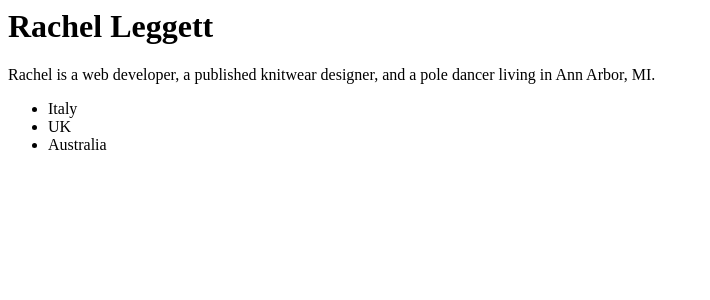
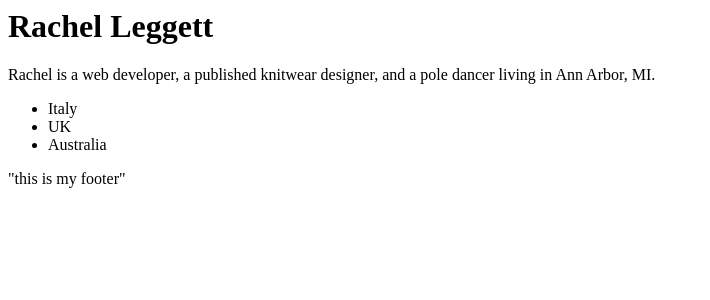
Before and after one commit to rmleg/react-tutorial, a React (Create React App) app: page / in a window 1280 px wide. Shown: the top 300 px of the page, without its empty margins (0-710 px from the left). Built offline with nearby package versions, Linux system fonts and the light colour scheme.

Commit message:
rendering multiple nested components

```diff
--- /dev/null
+++ b/src/components/App.js
@@ -0,0 +1,13 @@
+import React from "react"
+import MyInfo from "./MyInfo"
+import Footer from "./Footer"
+export default App
+
+function App () {
+    return (
+        <div>
+            <MyInfo />
+            <Footer />
+        </div>
+    )
+}
--- /dev/null
+++ b/src/components/Footer.js
@@ -0,0 +1,10 @@
+import React from "react"
+export default Footer
+
+function Footer() {
+    return (
+        <footer>
+            <p>"this is my footer"</p>
+        </footer>
+    )
+}
--- a/src/index.js
+++ b/src/index.js
@@ -1,8 +1,8 @@
 import React from "react"
 import ReactDOM from "react-dom"
-import MyInfo from "./components/MyInfo"
+import App from "./components/App"
 
 ReactDOM.render(
-    <MyInfo />,
+    <App />,
     document.querySelector("#root")
 );
```
